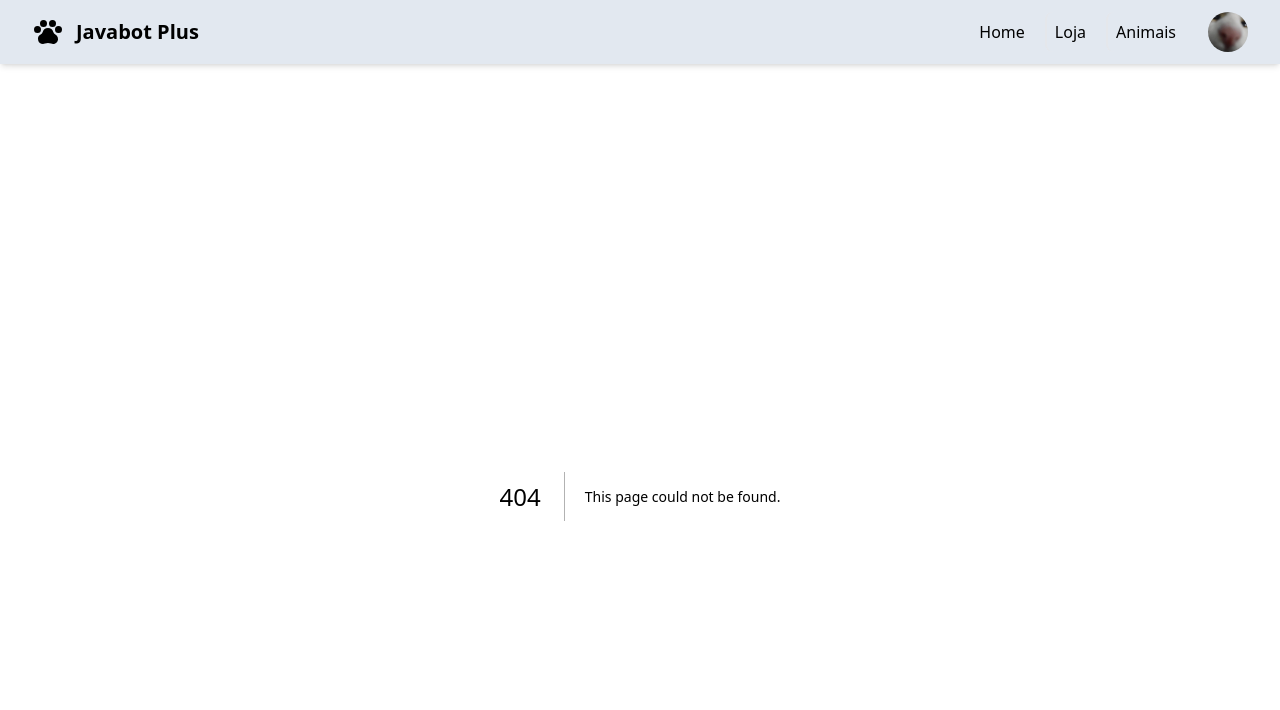
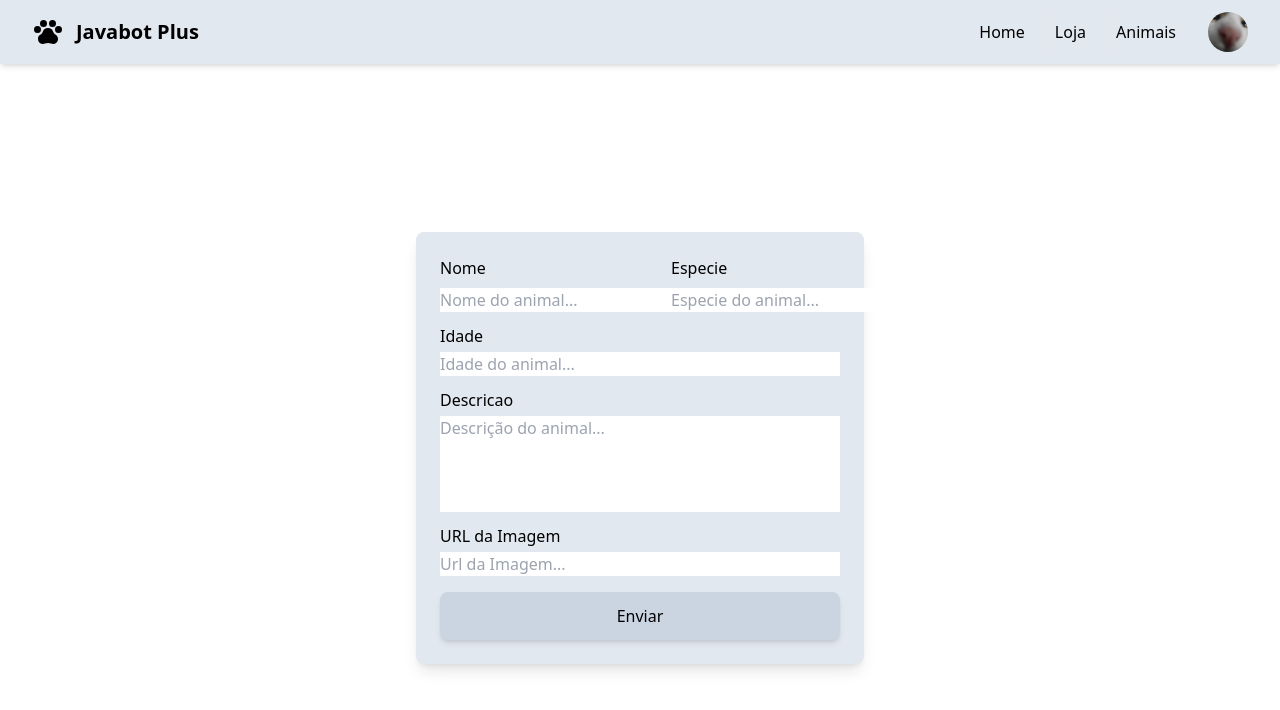
Before and after one commit to joaorodolforeiter/javabot-plus, a Next.js app: page /admin/add/animal in a window 1280 px wide. Before the commit this address had no page. Shown: the top 710 px of the page. Built offline with nearby package versions, Linux system fonts and the light colour scheme.

Commit message:
added add animal form

```diff
--- /dev/null
+++ b/app/admin/add/animal/page.js
@@ -0,0 +1,81 @@
+"use client";
+
+export default function page() {
+  function handleSubmit(event) {
+    event.preventDefault();
+    const data = event.target.elements;
+
+    console.log(data);
+
+    fetch("/api/add/animal", {
+      method: "POST",
+      body: { name: "data.nome.value" },
+    });
+  }
+
+  return (
+    <div className="flex justify-center items-center h-full">
+      <form
+        onSubmit={handleSubmit}
+        className="flex flex-col max-w-md w-full p-6 bg-slate-200 rounded-lg shadow-lg gap-1"
+      >
+        <div className="flex">
+          <div className="space-y-2">
+            <label htmlFor="nome">Nome</label>
+            <input
+              type="text"
+              name="nome"
+              id="nome"
+              placeholder="Nome do animal..."
+            />
+          </div>
+          <div className="space-y-2">
+            <label htmlFor="especie">Especie</label>
+            <input
+              type="text"
+              name="especie"
+              id="especie"
+              placeholder="Especie do animal..."
+            />
+          </div>
+        </div>
+
+        <label className="mt-2" htmlFor="idade">
+          Idade
+        </label>
+        <input
+          type="number"
+          name="idade"
+          id="idade"
+          placeholder="Idade do animal..."
+        />
+        <label className="mt-2" htmlFor="descricao">
+          Descricao
+        </label>
+        <textarea
+          className="resize-none"
+          rows={4}
+          type="text"
+          name="descricao"
+          id="descricao"
+          placeholder="Descrição do animal..."
+        ></textarea>
+        <label className="mt-2" htmlFor="imagemURL">
+          URL da Imagem
+        </label>
+        <input
+          type="text"
+          name="imagemURL"
+          id="imagemURL"
+          placeholder="Url da Imagem..."
+        />
+        <button
+          className="mt-3 w-full bg-slate-300 p-3 rounded-lg shadow-md"
+          type="submit"
+        >
+          Enviar
+        </button>
+      </form>
+    </div>
+  );
+}
```
